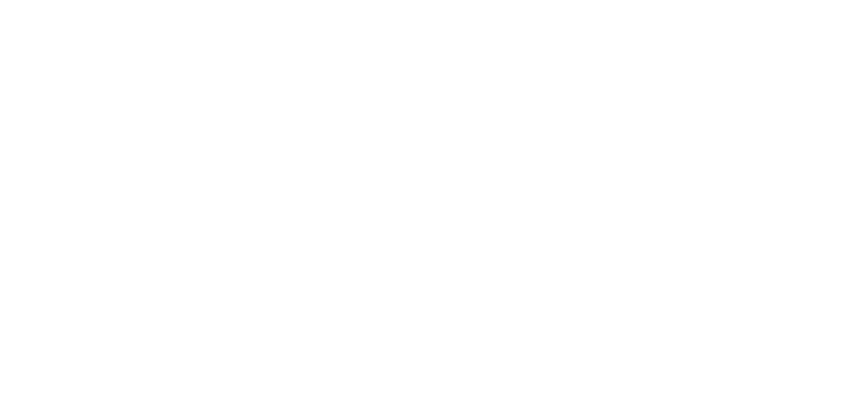
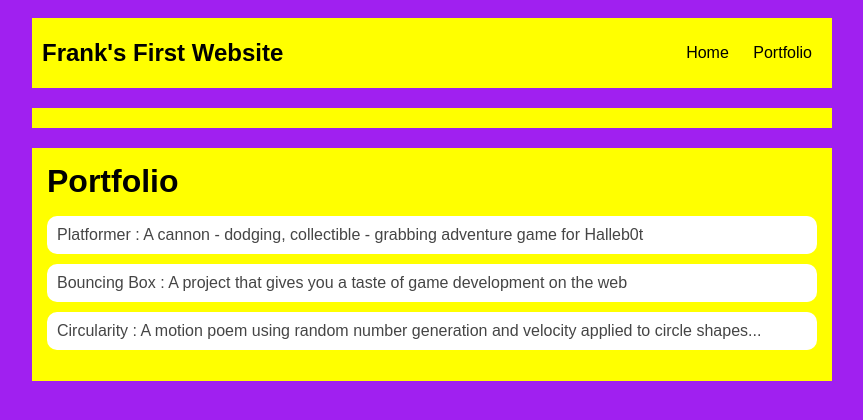
Before and after one commit to Frank49095/Frank49095.github.io, a plain HTML site: page portfolio.html in a window 1280 px wide. Shown: the whole page, without its empty margins (208-1071 px from the left). Drawn offline with Linux system fonts and the light colour scheme.

Commit message:
add portfolio.html file

```diff
--- a/portfolio.html
+++ b/portfolio.html
@@ -0,0 +1,37 @@
+<!DOCTYPE HTML>
+<html>
+    <head>
+        <title>Frank's First Website </title>
+        <link rel="stylesheet" href="style.css">
+        </title>
+    </head>
+
+    <body>
+
+      <div id="all-contents">
+        <nav>
+            <h1>Frank's First Website</h1/>
+            <ul id="nav-ul">
+                <li class="nav-li">
+                    <a class="nav-a" href="index.html">Home</a>
+                </li>
+                <li class="nav-li">
+                    <a class="nav-a" href="portfolio.html">Portfolio</a>
+                </li>
+            </ul>
+        </nav>
+        <Nav>
+        <!--Nav Stuff here-->
+        </Nav>
+        <main>
+            <div class="content">
+                <h1>Portfolio</h1>
+                <ul id="portfolio">
+                    <li><a href="projects/platformer/">Platformer : A cannon - dodging, collectible - grabbing adventure game for Halleb0t</a></li>
+                    <li><a href="projects/bouncing-box/">Bouncing Box : A project that gives you a taste of game development on the web </a></li>
+                    <li><a href="projects/circularity/">Circularity : A motion poem using random number generation and velocity applied to circle shapes...</a></li>
+                </ul>
+        </main>
+      </div>
+    </body>
+</html>
--- a/style.css
+++ b/style.css
@@ -33,7 +33,7 @@ h1 {
 }
 a {
     text-decoration: none;
-    color: #fff;
+    color: black;
 }
 
 /* main container area beneath menu */
@@ -66,3 +66,27 @@ h2, h3 {
     max-width: 800px;
     margin: auto;
   }
+  * portfolio styles */
+  .content h1 {
+      color: black;
+  }
+
+  #portfolio {
+      list-style-type: none;
+      padding-left: 0;
+  }
+
+  #portfolio li {
+      background: #fff;
+      padding: 10px;
+      border-radius: 10px;
+      margin-bottom: 10px;
+  }
+
+  #portfolio li:hover {
+      background: #eee;
+  }
+
+  #portfolio a {
+      text-decoration: none;
+      color: #454545;
```
